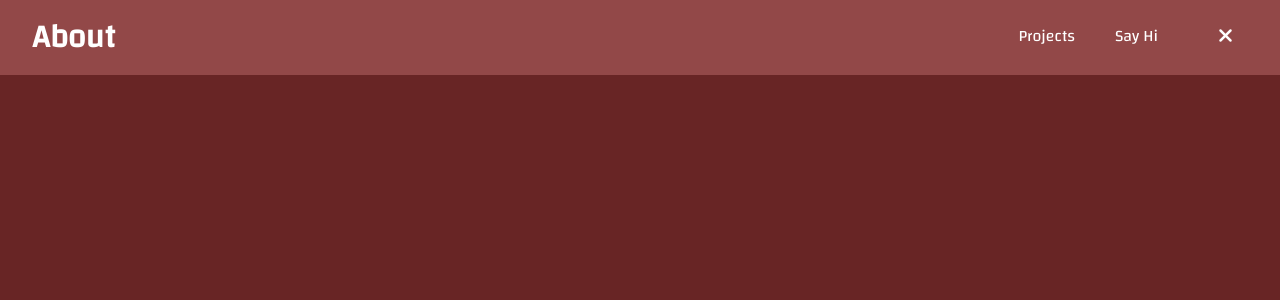
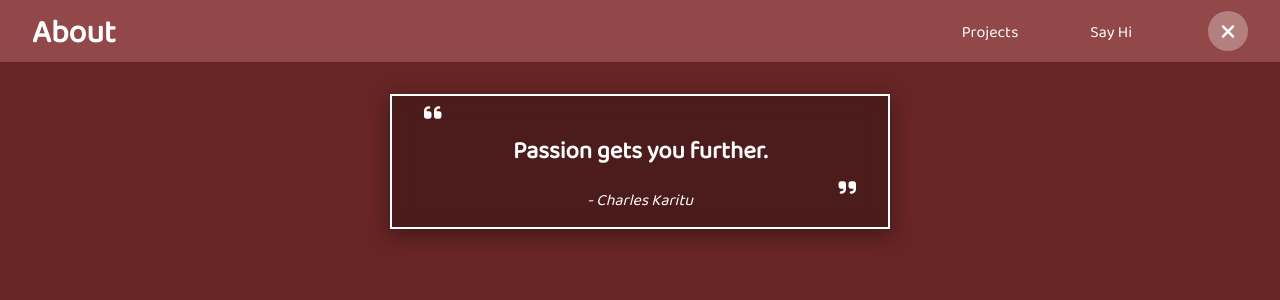
Before and after one commit to KennethMurugu/my-portfolio, a Vue app: page /#/ in a window 1280 px wide. Both pictures are taken after a click on the link "ABOUT ME". Shown: the top 300 px of the page. Built offline with nearby package versions, Linux system fonts and the light colour scheme.

Commit message:
changed main font, added some content to about

```diff
--- a/src/assets/styles/application.scss
+++ b/src/assets/styles/application.scss
@@ -1,6 +1,10 @@
 @font-face {
   font-family: 'Changa';
   src: url('../fonts/Changa-Regular.ttf');
+}
+@font-face {
+  font-family: 'BalooChettan2';
+  src: url('../fonts/BalooChettan2-Regular.ttf');
 }
 * {
   box-sizing: border-box;
@@ -14,7 +18,7 @@ body {
   margin: 0;
   padding: 0;
   color: #fff;
-  font-family: 'Changa', sans-serif;
+  font-family: 'BalooChettan2', sans-serif;
   overflow-x: hidden;
   background-color: #000;
   background-image: linear-gradient(45deg, #cb4040, #460476, #0c90b1);
--- a/src/components/About.vue
+++ b/src/components/About.vue
@@ -1,9 +1,5 @@
 <template>
   <div class="page about" ref="about-page">
-    <!-- <div class="header">
-      <h1>About Me</h1>
-      <i class="fas fa-times fa-lg close" @click="$emit('switchpage', 0)"></i>
-    </div>-->
     <PageHeader
       class="header"
       title="About"
@@ -13,6 +9,17 @@
       <p @click="$emit('switchpage', 2)">Projects</p>
       <p @click="$emit('switchpage', 3)">Say Hi</p>
     </PageHeader>
+
+    <div class="content">
+      <div class="quote">
+        <i class="fas fa-quote-left fa-lg quote-left"></i>
+        <h2 class="text">Passion gets you further.</h2>
+        <i class="fas fa-quote-right fa-lg quote-right"></i>
+        <p class="author">
+          <em>- Charles Karitu</em>
+        </p>
+      </div>
+    </div>
   </div>
 </template>
 
@@ -35,5 +42,32 @@ export default {
   display: block;
   padding: 0;
   overflow: auto;
+
+  .content {
+    margin: 1.5rem;
+  }
+}
+
+.quote {
+  border: 2px solid #fff;
+  padding: 1rem 2rem;
+  box-shadow: 0px 5px 20px rgba(0, 0, 0, 0.4);
+  max-width: 500px;
+  margin: 2rem auto;
+  background-color: rgba(0, 0, 0, 0.267);
+  backdrop-filter: blur(10px);
+  display: flex;
+  flex-direction: column;
+
+  .text {
+    text-align: center;
+  }
+  .quote-right {
+    text-align: right;
+  }
+  .author {
+    text-align: center;
+    margin: 0;
+  }
 }
 </style>
--- a/src/components/PageHeader.vue
+++ b/src/components/PageHeader.vue
@@ -1,5 +1,9 @@
 <template>
   <div class="header" :style="{background}">
+    <div class="dropdown-links" :class="{'hide': !showDropdown}">
+      <slot></slot>
+    </div>
+    <div class="content">
       <i class="fas fa-bars fa-lg dropdown-toggle" @click="showDropdown = !showDropdown"></i>
       <h1 class="title">{{title}}</h1>
       <div class="right-container">
@@ -7,11 +11,10 @@
           <slot></slot>
         </div>
         <div class="close" @click="$emit('close')">
+          <div class="bg"></div>
           <i class="fas fa-times fa-lg"></i>
         </div>
       </div>
-    <div class="dropdown-links" :class="{'hide': !showDropdown}">
-      <slot></slot>
     </div>
   </div>
 </template>
@@ -28,11 +31,15 @@ export default class PageHeader extends Vue {
 <style lang="scss" scoped>
 .header {
   position: relative;
+  padding: 0 2rem;
+  .content {
+    position: relative;
     display: flex;
     flex-direction: row;
     justify-content: space-between;
     align-items: center;
-  padding: 0 2rem;
+    z-index: 2;
+  }
 
   .dropdown-toggle {
     display: none;
@@ -49,8 +56,9 @@ export default class PageHeader extends Vue {
       & * {
         margin: 0 0.75rem;
         cursor: pointer;
-        border-bottom: 3px solid transparent;
+        border: 1px solid transparent;
         transition: all 0.2s ease;
+        padding: 5px 15px;
 
         &:hover {
           text-shadow: 0px 0px 5px rgba(255, 255, 255, 0.438);
@@ -60,25 +68,50 @@ export default class PageHeader extends Vue {
     }
 
     .close {
+      position: relative;
       cursor: pointer;
-      width: 30px;
-      height: 30px;
+      width: 40px;
+      height: 40px;
+      display: flex;
+      align-items: center;
+      justify-content: center;
+
+      .bg {
+        background-color: rgba(255, 255, 255, 0.3);
+        border: 0px solid transparent;
+        width: 100%;
+        height: 100%;
+        position: absolute;
+        border-radius: 50%;
+        transition: all 0.3s ease;
+      }
+
+      &:hover .bg {
+        background-color: transparent;
+        border-width: 1px;
+        border-color: #fff;
+      }
     }
   }
 
   .dropdown-links {
-    background: rgba(0, 0, 0, 0.514);
+    background: rgba(0, 0, 0, 0.75);
     position: absolute;
     width: 100%;
     left: 0;
-    top: 53px;
+    top: 46px;
     opacity: 1;
     text-align: center;
     transition: all 0.35s ease-in-out;
+    z-index: 1;
+    transform-origin: top;
+    transform: scaleY(1);
 
     &.hide {
       opacity: 0;
       visibility: hidden;
+      transform: scaleY(0);
+      // top: 55px;
     }
 
     & * {
@@ -112,6 +145,11 @@ export default class PageHeader extends Vue {
       .links {
         display: none;
       }
+
+      .close .bg {
+        width: 90%;
+        height: 90%;
+      }
     }
   }
 }
```
Also changed, not shown: src/assets/fonts/BalooChettan2-Regular.ttf (added). Lines whose indentation alone changed are shown as unchanged.
